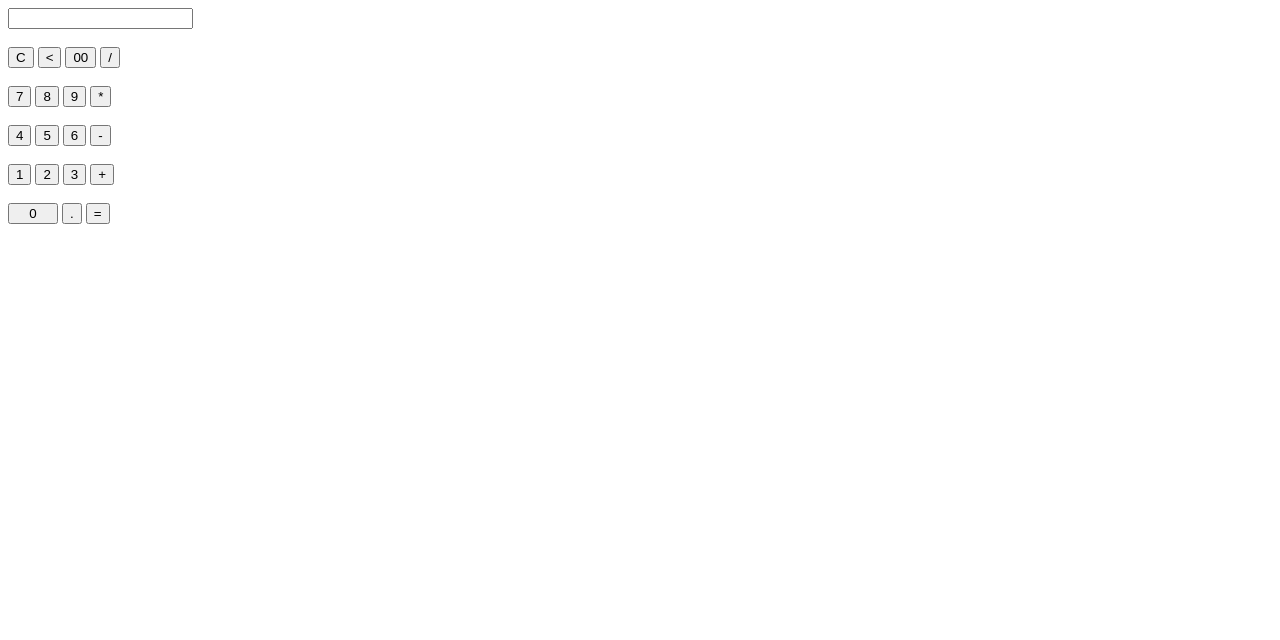
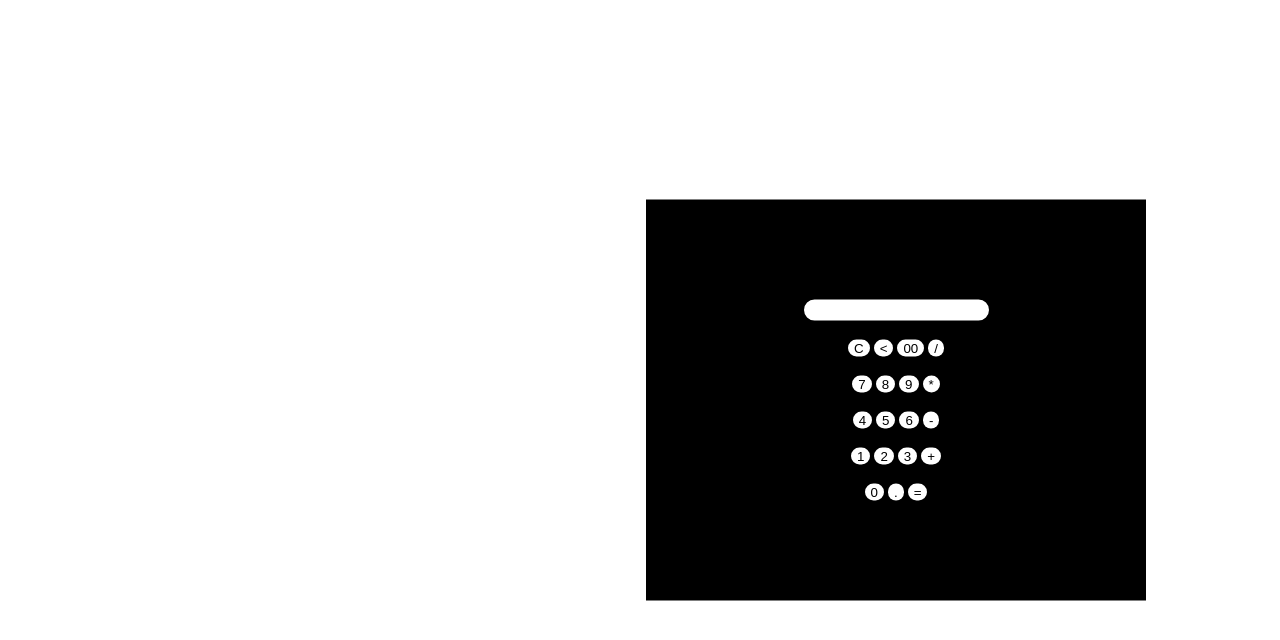
Before and after one commit to Rahulkerla01/Calculator, a plain HTML site: page index.html in a window 1280 px wide. Drawn offline with Linux system fonts and the light colour scheme.

Commit message:
CSS mofication done

```diff
--- a/style.css
+++ b/style.css
@@ -1,3 +1,80 @@
+body{
+    margin: 0;
+    padding: 0;
+    background: linear-gradient(toleft, rgb(201, 94, 201),rgb(54, 54, 214));
+}
+
+.calci{
+    width: 500px;
+    padding-top: 100px;
+    padding-bottom: 100px;
+    position: absolute;
+    top: 50%;
+    left: 70%;
+    transform: translate(-50%,-50%);
+    transition: 0.25px;
+    background-color: black;
+    text-align: center;
+}
+
+#display{
+    border: none;
+    background: white;
+    border-radius: 30px;
+    width: 245;
+    font-size: 20;
+    font-family: sans-serif;
+    font-weight: 300;
+    height: 60;
+    margin :auto;
+    border: 2px solid white;
+    color: black;
+}
+
+.buttonDsgn{
+    width: 55;
+    height: 55;
+    background: white;
+    padding-top: -1;
+    border: none;
+    font-family: sans-serif;
+    font-size: 20;
+    font-weight: 300;
+    border-radius: 30px;
+    margin: 1.5;
+
+}
+
+.Operatordsgn{
+    width: 55;
+    height: 55;
+    background: white;
+
+    padding-top: -1;
+    border: none;
+    font-size: 20;
+    font-family: sans-serif;
+    font-weight: 300;
+    border-radius: 30px;
+    margin: 1.5;
+    transition: 0.25px;
+    cursor: pointer;
+}
+.Operatordsgn:hover{
+    background: #00d9ff;
+}
 #zero{
-    width: 50px;
+    width: 116;
+    height: 55;
+    background: white;
+
+    padding-top: -1;
+    border: none;
+    font-size: 20;
+    font-family: sans-serif;
+    font-weight: 300;
+    border-radius: 30px;
+    margin: 1.5;
+    transition: 0.25px;
+    cursor: pointer;
 }
```
